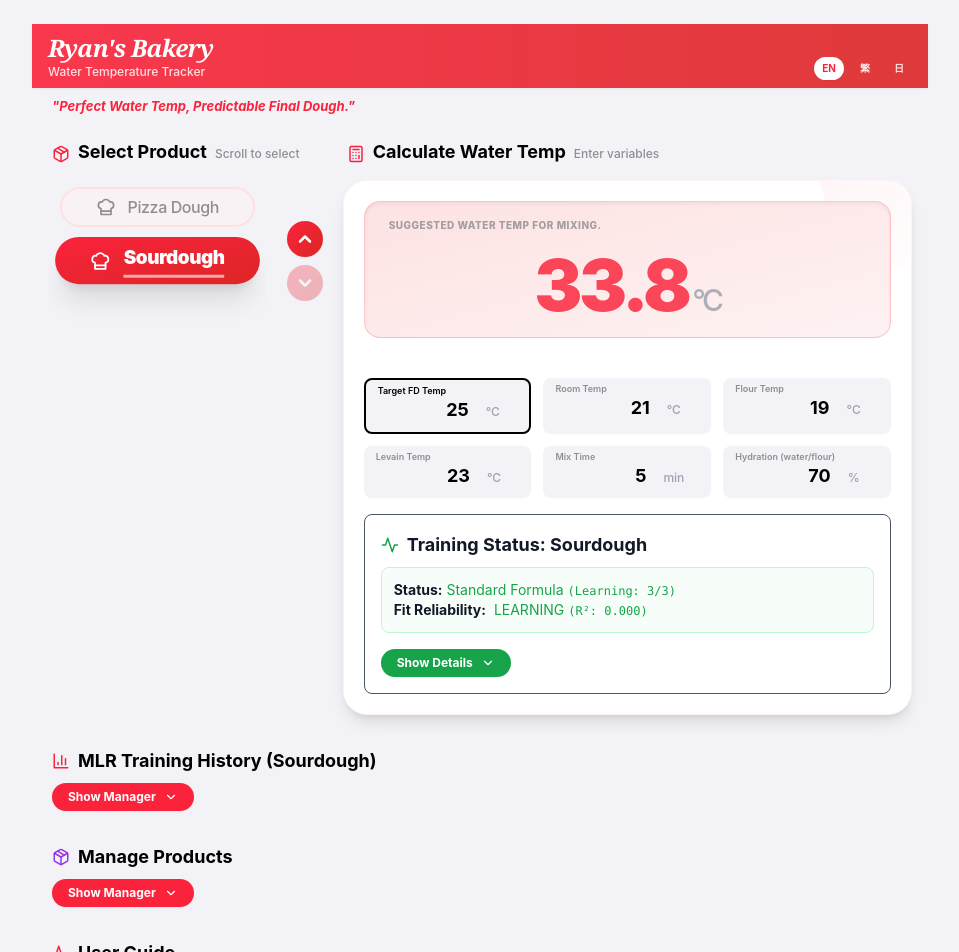
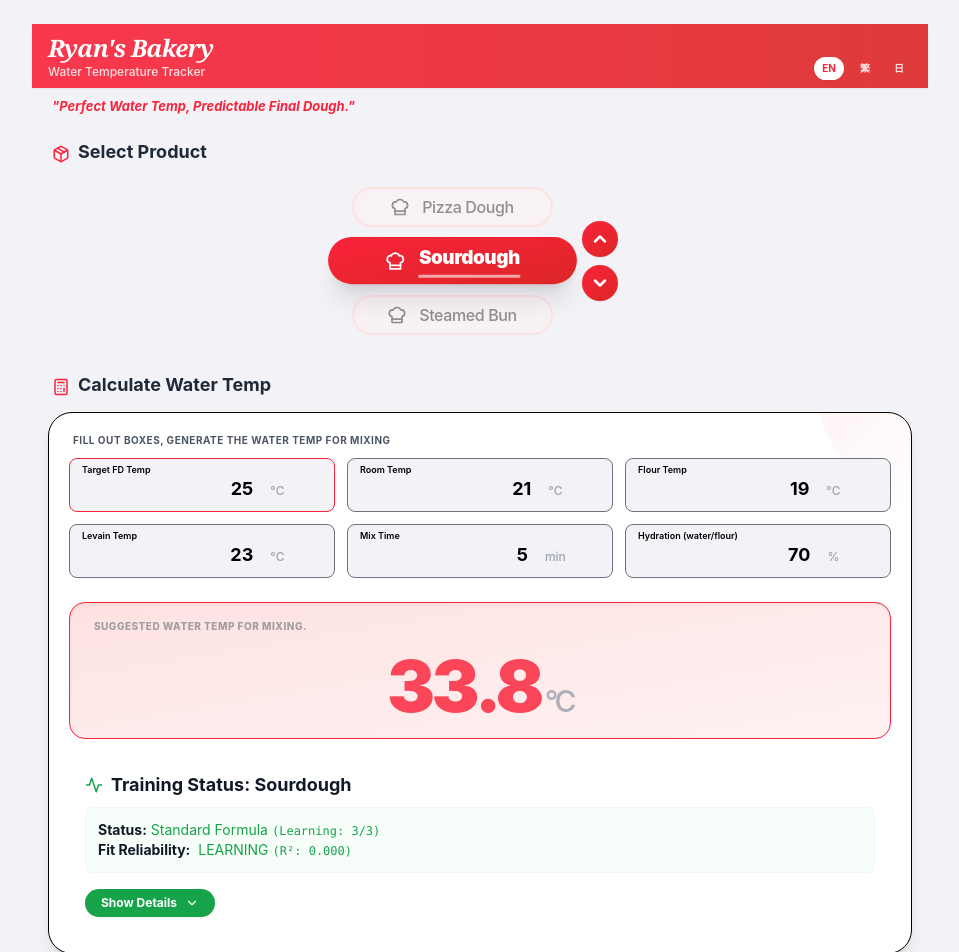
Before and after one commit to ghryan0000/dough-temp-tracker, a React (Vite) app: page / in a window 1280 px wide. Shown: the top 952 px of the page, without its empty margins (160-1119 px from the left). Built offline with nearby package versions, Linux system fonts and the light colour scheme.

Commit message:
feat: update UI styling, add default product migration, and prep for deployment

```diff
--- a/dough-temp-tracker.tsx
+++ b/dough-temp-tracker.tsx
@@ -59,6 +59,7 @@ const TRANSLATIONS = {
     scrollToSelect: "Scroll to select",
     calculatorTitle: "Calculate Water Temp",
     enterData: "Enter variables",
+    calcInstruction: "Fill Out Boxes, Generate the Water Temp for Mixing",
     targetWaterTemp: "Suggested Water Temp for Mixing.",
     calculateButton: "Calculate Water Temp",
     historyTitle: "MLR Training History",
@@ -102,6 +103,12 @@ const TRANSLATIONS = {
     step4Content: "Download your baking history as a CSV file.",
     step5Title: "Manage Products",
     step5Content: "Add, rename, reorder, or delete products below.",
+    // Field Labels
+    trainingStatus: "Training Status",
+    statusLabel: "Status",
+    reliabilityLabel: "Fit Reliability",
+    standardFormula: "Standard Formula",
+    mlrTrained: "MLR Trained!",
     // MLR Logic
     mlrLogicTitle: "MLR Logic",
     mlrStep1Title: "Data Collection & 'Waiting' State",
@@ -112,6 +119,12 @@ const TRANSLATIONS = {
     mlrStep3Content: "With 3+ sessions, 'MLR Trained!' activates. Multiple Linear Regression is used to analyze how variables like Mix Time or Hydration subtly impact heat.",
     mlrStep4Title: "Fit Reliability Score",
     mlrStep4Content: "Check your R² score: EXCELLENT (≥0.9), GOOD (≥0.7), or LEARNING (<0.7). This tells you how accurately the model matches your specific kitchen's environment.",
+    showHistory: "Show History",
+    hideHistory: "Hide History",
+    showProduct: "Show Product",
+    hideProduct: "Hide Product",
+    showDetails: "Show Details",
+    hideDetails: "Hide Details",
   },
   zh: {
     appTitle: "Ryan's Bakery",
@@ -122,6 +135,7 @@ const TRANSLATIONS = {
     scrollToSelect: "滾動選擇",
     calculatorTitle: "計算水溫",
     enterData: "輸入變數",
+    calcInstruction: "填寫各欄位以生成理想水溫",
     targetWaterTemp: "目標水溫",
     calculateButton: "計算水溫",
     historyTitle: "MLR 訓練歷史",
@@ -164,6 +178,12 @@ const TRANSLATIONS = {
     step4Content: "將您的烘焙歷史下載為 CSV 文件。",
     step5Title: "管理產品",
     step5Content: "在下方添加、重命名、排序或刪除產品。",
+    // Field Labels
+    trainingStatus: "訓練狀態",
+    statusLabel: "狀態",
+    reliabilityLabel: "擬合可靠度",
+    standardFormula: "標準公式",
+    mlrTrained: "MLR 訓練完畢!",
     // MLR Logic
     mlrLogicTitle: "MLR 邏輯",
     mlrStep1Title: "數據收集與「等待」狀態",
@@ -174,6 +194,12 @@ const TRANSLATIONS = {
     mlrStep3Content: "累積 3 場後，狀態變為「MLR Trained!」。多元線性回歸模型啟動，分析攪拌時間或含水量如何微妙地影響麵團升溫。",
     mlrStep4Title: "擬合可靠度評價",
     mlrStep4Content: "檢查您的 R² 分數得分：EXCELLENT (≥0.9)、GOOD (≥0.7) 或 LEARNING (<0.7)。這反映了模型對您廚房環境預測的精準程度。",
+    showHistory: "顯示歷史",
+    hideHistory: "隱藏歷史",
+    showProduct: "顯示產品",
+    hideProduct: "隱藏產品",
+    showDetails: "顯示詳情",
+    hideDetails: "隱藏詳情",
   },
   ja: {
     appTitle: "ライアンのベーカリー",
@@ -184,6 +210,7 @@ const TRANSLATIONS = {
     scrollToSelect: "スクロールして選択",
     calculatorTitle: "水温を計算",
     enterData: "変数を入力",
+    calcInstruction: "各項目を入力して理想的な水温を算出",
     targetWaterTemp: "目標水温",
     calculateButton: "水温を計算",
     historyTitle: "MLR 学習履歴",
@@ -226,6 +253,12 @@ const TRANSLATIONS = {
     step4Content: "履歴をCSVファイルとしてダウンロードできます。",
     step5Title: "製品を管理",
     step5Content: "製品の追加、名前変更、並べ替え、削除が可能です。",
+    // Field Labels
+    trainingStatus: "トレーニングステータス",
+    statusLabel: "ステータス",
+    reliabilityLabel: "適合信頼度",
+    standardFormula: "標準式",
+    mlrTrained: "MLR 学習完了!",
     // MLR Logic
     mlrLogicTitle: "MLR ロジック",
     mlrStep1Title: "データ収集と待機状態",
@@ -236,6 +269,12 @@ const TRANSLATIONS = {
     mlrStep3Content: "3回以上の記録で「MLR Trained!」が起動します。ミキシング時間や加水率などの変数が温度に与える隠れたパターンを重回帰分析で導き出します。",
     mlrStep4Title: "適合信頼度スコア",
     mlrStep4Content: "R²スコアを確認してください：EXCELLENT (≥0.9), GOOD (≥0.7), または LEARNING (<0.7)。モデルがあなたのキッチン環境をどれだけ正確に捉えているかを示します。",
+    showHistory: "履歴を表示",
+    hideHistory: "履歴を隠す",
+    showProduct: "製品を表示",
+    hideProduct: "製品を隠す",
+    showDetails: "詳細を表示",
+    hideDetails: "詳細を隠す",
   }
 };
 
@@ -306,35 +345,56 @@ export default function DoughTempTracker() {
   const t = TRANSLATIONS[language];
 
   // Data migration and initialization
-  const [products, setProducts] = useState<Product[]>(() => {
-    // Check for new format first
-    const newFormat = localStorage.getItem('products-v2');
-    if (newFormat) {
-      return JSON.parse(newFormat);
-    }
-
-    // Migrate from old format
-    const oldFormat = localStorage.getItem('productNames');
-    if (oldFormat) {
-      const productNames = JSON.parse(oldFormat) as string[];
-      const migratedProducts = productNames.map((name, index) => ({
-        id: index + 1,
-        name: name,
-        color: PRODUCT_COLORS[index % PRODUCT_COLORS.length]
-      }));
-      localStorage.setItem('products-v2', JSON.stringify(migratedProducts));
-      return migratedProducts;
-    }
-
-    // Default products
-    return [
+  const DEFAULT_PRODUCTS: Product[] = [
     { id: 1, name: 'Sourdough', color: 'bg-amber-500' },
     { id: 2, name: 'Baguette', color: 'bg-orange-500' },
     { id: 3, name: 'Croissant', color: 'bg-red-500' },
     { id: 4, name: 'Pizza Dough', color: 'bg-pink-500' },
     { id: 5, name: 'Challah', color: 'bg-purple-500' },
-      { id: 6, name: 'Focaccia', color: 'bg-indigo-500' }
+    { id: 6, name: 'Focaccia', color: 'bg-indigo-500' },
+    { id: 7, name: 'Toast', color: 'bg-blue-500' },
+    { id: 8, name: 'Steamed Bun', color: 'bg-cyan-500' },
+    { id: 9, name: 'Bagel', color: 'bg-teal-500' }
   ];
+
+  // Data migration and initialization
+  const [products, setProducts] = useState<Product[]>(() => {
+    // Check for new format first
+    const newFormat = localStorage.getItem('products-v2');
+    let currentProducts: Product[] = [];
+
+    if (newFormat) {
+      currentProducts = JSON.parse(newFormat);
+    } else {
+      // Migrate from old format
+      const oldFormat = localStorage.getItem('productNames');
+      if (oldFormat) {
+        const productNames = JSON.parse(oldFormat) as string[];
+        currentProducts = productNames.map((name, index) => ({
+          id: index + 1,
+          name: name,
+          color: PRODUCT_COLORS[index % PRODUCT_COLORS.length]
+        }));
+      } else {
+        return DEFAULT_PRODUCTS;
+      }
+    }
+
+    // Migration/Merge logic: ensure all default products exist by name
+    const existingNames = new Set(currentProducts.map(p => p.name));
+    const missingDefaults = DEFAULT_PRODUCTS.filter(p => !existingNames.has(p.name));
+
+    if (missingDefaults.length > 0) {
+      const maxId = Math.max(0, ...currentProducts.map(p => p.id));
+      const mergedProducts = [
+        ...currentProducts,
+        ...missingDefaults.map((p, i) => ({ ...p, id: maxId + i + 1 }))
+      ];
+      localStorage.setItem('products-v2', JSON.stringify(mergedProducts));
+      return mergedProducts;
+    }
+
+    return currentProducts;
   });
 
   useEffect(() => {
@@ -492,6 +552,7 @@ export default function DoughTempTracker() {
   const [showSessionManager, setShowSessionManager] = useState(false);
   const [showMLRGuide, setShowMLRGuide] = useState(false);
   const [showHowToUse, setShowHowToUse] = useState(false);
+  const [showUserGuide, setShowUserGuide] = useState(false);
   const [debugInfo, setDebugInfo] = useState('');
 
   const regressionModel = useMemo(() => {
@@ -751,17 +812,14 @@ export default function DoughTempTracker() {
           {t.appDescription}
         </p>
 
-        {/* Main Content Grid: Product Selector (Jukebox) | Calculator */}
-        <div className="grid grid-cols-1 md:grid-cols-12 gap-5 mb-8 items-start">
-
-          {/* Left Column: Product Selector (Card Grid) */}
-          <div className="md:col-span-4 flex flex-col w-full">
+        {/* Main Content: Product Selector (Jukebox) & Calculator (Stacked) */}
+        <div className="flex flex-col gap-8 mb-8">
+
+          {/* Product Selector Section */}
+          <div className="flex flex-col w-full">
             <div className="flex items-start gap-2 mb-4 px-1">
               <Package size={18} className="text-apple-red mt-1" />
-              <div className="flex flex-row items-baseline gap-2">
-                <h2 className="text-lg font-bold text-black leading-tight">{t.selectProduct}</h2>
-                <p className="text-xs text-apple-gray font-medium">{t.scrollToSelect}</p>
-              </div>
+              <h2 className="text-lg font-bold text-gray-800 leading-tight">{t.selectProduct}</h2>
             </div>
             <ProductWheelSelector
               products={memoizedSortedProducts}
@@ -770,26 +828,19 @@ export default function DoughTempTracker() {
             />
           </div>
 
-          {/* Right Column: Calculator */}
-          <div className="md:col-span-8 flex flex-col">
+          {/* Calculator Section */}
+          <div className="flex flex-col w-full">
             <div className="flex items-start gap-2 mb-4 px-1">
               <Calculator size={18} className="text-apple-red mt-1" />
-              <div className="flex flex-row items-baseline gap-2">
-                <h2 className="text-lg font-bold text-black leading-tight">{t.calculatorTitle}</h2>
-                <p className="text-xs text-apple-gray font-medium">{t.enterData}</p>
-              </div>
-            </div>
-
-            <div className="bg-white rounded-3xl shadow-lg border border-red-50 p-2.5 md:p-5 relative overflow-hidden w-full">
+              <h2 className="text-lg font-bold text-gray-800 leading-tight">{t.calculatorTitle}</h2>
+            </div>
+
+            <div className="bg-white rounded-3xl shadow-lg border border-black p-2.5 md:p-5 relative overflow-hidden w-full">
               <div className="absolute top-0 right-0 w-32 h-32 bg-gradient-to-br from-apple-red/5 to-transparent rounded-bl-full -mr-8 -mt-8 pointer-events-none" />
 
-              {/* Target Display */}
-              <div className={`py-2 px-3 md:py-4 md:px-6 rounded-2xl mb-6 md:mb-10 border transition-all duration-500 relative overflow-hidden ${regressionModel ? 'bg-gradient-to-br from-red-100 to-red-50 border-apple-red/20 shadow-inner' : 'bg-gray-100 border-transparent'}`}>
-                <div className="text-[10px] font-extrabold text-apple-gray uppercase tracking-wider text-left mb-4 animate-pulse">{t.targetWaterTemp}</div>
-                <div className={`text-4xl md:text-7xl font-black tracking-tighter leading-none text-center animate-pulse ${currentPredictedWater ? 'text-apple-red' : 'text-gray-300'}`}>
-                  {currentPredictedWater !== null ? currentPredictedWater.toFixed(1) : '--'}
-                  <span className="text-xl md:text-3xl ml-1 font-medium text-gray-400">°C</span>
-                </div>
+              {/* Instruction */}
+              <div className="text-[10px] font-bold text-gray-600 uppercase tracking-wider mb-2.5 px-1">
+                {t.calcInstruction}
               </div>
 
               {/* Input Grid */}
@@ -813,6 +864,15 @@ export default function DoughTempTracker() {
                 ))}
               </div>
 
+              {/* Target Display - Moved Below Inputs */}
+              <div className={`py-4 px-6 rounded-2xl mt-6 border border-apple-red transition-all duration-500 relative overflow-hidden ${regressionModel ? 'bg-gradient-to-br from-red-100 to-red-50 shadow-inner' : 'bg-gray-100'}`}>
+                <div className="text-[10px] font-extrabold text-apple-gray uppercase tracking-wider text-left mb-4 animate-pulse">{t.targetWaterTemp}</div>
+                <div className={`text-4xl md:text-7xl font-black tracking-tighter leading-none text-center animate-pulse ${currentPredictedWater ? 'text-apple-red' : 'text-gray-300'}`}>
+                  {currentPredictedWater !== null ? currentPredictedWater.toFixed(1) : '--'}
+                  <span className="text-xl md:text-3xl ml-1 font-medium text-gray-400">°C</span>
+                </div>
+              </div>
+
               {/* Result Display */}
               {/* This section was replaced by the new Target Display and Input Grid above */}
               {/*
@@ -833,23 +893,23 @@ export default function DoughTempTracker() {
             */}
 
               {/* MLR Training Result - Claude AI Style Integration */}
-              <div className="bg-white rounded-lg border border-gray-600 p-4 mt-4">
+              <div className="bg-white rounded-lg p-4 mt-4">
                 <h3 className="text-lg font-bold text-gray-900 mb-2 flex items-center gap-2">
                   <Activity size={18} className="text-green-600" />
-                  Training Status: {currentProduct?.name}
+                  {t.trainingStatus}: {currentProduct?.name}
                 </h3>
 
-                <div className={`mb-4 p-3 rounded-lg border ${regressionModel?.ready ? 'bg-green-50/50 border-green-200' : 'bg-gray-50 border-gray-200'}`}>
+                <div className={`mb-4 p-3 rounded-lg border ${regressionModel?.ready ? 'bg-green-50/50 border-gray-100' : 'bg-gray-50 border-gray-100'}`}>
                   <div className="text-sm">
-                    <strong className="text-gray-900">Status:</strong> <span className={regressionModel?.isSynthetic ? 'text-green-600' : 'text-gray-700'}>
-                      {regressionModel?.isSynthetic ? 'Standard Formula' : 'MLR Trained!'}
+                    <strong className="text-gray-900">{t.statusLabel}:</strong> <span className={regressionModel?.isSynthetic ? 'text-green-600' : 'text-gray-700'}>
+                      {regressionModel?.isSynthetic ? t.standardFormula : t.mlrTrained}
                       <span className="text-green-600 font-mono text-xs ml-1">
                         {regressionModel?.isSynthetic
                           ? `(Learning: ${regressionModel.nSamples}/3)`
                           : `(R²=${regressionModel.rSquared.toFixed(3)})`}
                       </span>
                     </span><br />
-                    <strong className="text-gray-900">Fit Reliability:</strong> <span className={`uppercase ml-1 ${!regressionModel?.ready || regressionModel.rSquared < 0.7 ? 'text-green-600' : regressionModel.rSquared >= 0.9 ? 'text-green-600' : 'text-amber-500'}`}>
+                    <strong className="text-gray-900">{t.reliabilityLabel}:</strong> <span className={`uppercase ml-1 ${!regressionModel?.ready || regressionModel.rSquared < 0.7 ? 'text-green-600' : regressionModel.rSquared >= 0.9 ? 'text-green-600' : 'text-amber-500'}`}>
                       {!regressionModel?.ready ? 'Learning' : regressionModel.rSquared >= 0.9 ? 'Excellent' : regressionModel.rSquared >= 0.7 ? 'Good' : 'Learning'}
                     </span>
                     <span className="text-green-600 font-mono text-xs ml-1">(R²: {(regressionModel.rSquared || 0).toFixed(3)})</span>
@@ -914,20 +974,20 @@ export default function DoughTempTracker() {
         {/* History List */}
         <div className="px-1">
           <div className="mb-3 flex flex-col items-start gap-2">
-            <h2 className="text-lg font-bold text-black flex items-center gap-2">
+            <h2 className="text-lg font-bold text-gray-800 flex items-center gap-2">
               <BarChart3 size={18} className="text-apple-red" /> MLR Training History ({currentProduct?.name})
             </h2>
             <button
               onClick={() => setShowSessionManager(!showSessionManager)}
-              className={`${showSessionManager ? 'bg-green-600 hover:bg-green-700' : 'bg-apple-red hover:bg-red-600'} text-white px-4 py-1.5 rounded-full text-xs font-bold transition-colors flex items-center gap-1 shadow-sm`}
-            >
-              {showSessionManager ? 'Hide Manager' : 'Show Manager'}
+              className={`${showSessionManager ? 'bg-gray-200 text-gray-800 hover:bg-gray-300' : 'bg-apple-red text-white hover:bg-red-600'} px-4 py-1.5 rounded-full text-xs font-bold transition-colors flex items-center gap-1 shadow-sm`}
+            >
+              {showSessionManager ? t.hideHistory : t.showHistory}
               <ChevronDown className={`ml-1 transform transition-transform ${showSessionManager ? 'rotate-180' : ''}`} size={14} />
             </button>
           </div>
 
           {showSessionManager && (
-            <div className="bg-white rounded-2xl shadow-sm p-5">
+            <div className="bg-white rounded-2xl shadow-sm border border-black p-5">
               {/* Add Session Header */}
               <div className="mb-4 mt-4">
                 <div className="flex justify-between items-baseline mb-1">
@@ -1043,20 +1103,20 @@ export default function DoughTempTracker() {
         {/* Product Manager Section */}
         <div className="mt-8 px-1">
           <div className="mb-3 flex flex-col items-start gap-2">
-            <h2 className="text-lg font-bold text-black flex items-center gap-2">
+            <h2 className="text-lg font-bold text-gray-800 flex items-center gap-2">
               <Package size={18} className="text-purple-600" /> Manage Products
             </h2>
             <button
               onClick={() => setShowProductManager(!showProductManager)}
-              className="bg-apple-red hover:bg-red-600 text-white px-4 py-1.5 rounded-full text-xs font-bold transition-colors flex items-center gap-1 shadow-sm"
-            >
-              {showProductManager ? 'Hide Manager' : 'Show Manager'}
+              className={`${showProductManager ? 'bg-gray-200 text-gray-800 hover:bg-gray-300' : 'bg-apple-red text-white hover:bg-red-600'} px-4 py-1.5 rounded-full text-xs font-bold transition-colors flex items-center gap-1 shadow-sm`}
+            >
+              {showProductManager ? t.hideProduct : t.showProduct}
               <ChevronDown className={`ml-1 transform transition-transform ${showProductManager ? 'rotate-180' : ''}`} size={14} />
             </button>
           </div>
 
           {showProductManager && (
-            <div className="bg-white rounded-2xl shadow-sm p-5">
+            <div className="bg-white rounded-2xl shadow-sm border border-black p-5">
               {/* Add Product */}
               <div className="mb-4 mt-4">
                 <label className="text-xs font-semibold text-gray-600 uppercase tracking-wider mb-1 block">Add New Product</label>
@@ -1181,11 +1241,21 @@ export default function DoughTempTracker() {
 
         {/* App Information Footer */}
         <div className="mt-8 px-1">
-          <h2 className="text-lg font-bold text-black flex items-center gap-2 mb-3">
+          <div className="mb-3 flex flex-col items-start gap-2">
+            <h2 className="text-lg font-bold text-gray-800 flex items-center gap-2">
               <Activity size={18} className="text-apple-red" /> {t.aboutTitle}
             </h2>
-
-          <div className="bg-gradient-to-br from-gray-50 to-white border border-gray-200 rounded-2xl p-6 shadow-sm">
+            <button
+              onClick={() => setShowUserGuide(!showUserGuide)}
+              className={`${showUserGuide ? 'bg-gray-200 text-gray-800 hover:bg-gray-300' : 'bg-apple-red text-white hover:bg-red-600'} px-4 py-1.5 rounded-full text-xs font-bold transition-colors flex items-center gap-1 shadow-sm`}
+            >
+              {showUserGuide ? t.hideDetails : t.showDetails}
+              <ChevronDown className={`ml-1 transform transition-transform ${showUserGuide ? 'rotate-180' : ''}`} size={14} />
+            </button>
+          </div>
+
+          {showUserGuide && (
+            <div className="bg-gradient-to-br from-gray-50 to-white border border-black rounded-2xl p-6 shadow-sm animate-fadeIn">
               <p className="text-sm text-gray-600 leading-relaxed mb-6">
                 {t.aboutContent.split(/(\*\*.*?\*\*)/g).map((part, i) =>
                   part.startsWith('**') && part.endsWith('**')
@@ -1197,7 +1267,7 @@ export default function DoughTempTracker() {
               <div>
                 <button
                   onClick={() => setShowHowToUse(!showHowToUse)}
-                className="bg-apple-red hover:bg-red-600 text-white px-4 py-1.5 rounded-full text-xs font-bold transition-colors flex items-center gap-1 shadow-sm mb-3"
+                  className="bg-gray-500 hover:bg-gray-600 text-white px-4 py-1.5 rounded-full text-xs font-bold transition-colors flex items-center gap-1 shadow-sm mb-3"
                 >
                   {t.howToUseTitle}
                   <ChevronDown className={`ml-1 transform transition-transform ${showHowToUse ? 'rotate-180' : ''}`} size={14} />
@@ -1227,7 +1297,7 @@ export default function DoughTempTracker() {
               <div className="mt-6 border-t border-gray-100 pt-5">
                 <button
                   onClick={() => setShowMLRGuide(!showMLRGuide)}
-                className="bg-apple-red hover:bg-red-600 text-white px-4 py-1.5 rounded-full text-xs font-bold transition-colors flex items-center gap-1 shadow-sm mb-3"
+                  className="bg-gray-500 hover:bg-gray-600 text-white px-4 py-1.5 rounded-full text-xs font-bold transition-colors flex items-center gap-1 shadow-sm mb-3"
                 >
                   {t.mlrLogicTitle}
                   <ChevronDown className={`ml-1 transform transition-transform ${showMLRGuide ? 'rotate-180' : ''}`} size={14} />
@@ -1257,6 +1327,7 @@ export default function DoughTempTracker() {
                 )}
               </div>
             </div>
+          )}
         </div>
 
       </div >
@@ -1551,8 +1622,8 @@ interface CalculatorInputProps {
 
 function CalculatorInput({ label, unit, value, onChange, highlight }: CalculatorInputProps) {
   return (
-    <div className={`bg-apple-bg rounded-lg px-2 py-1 relative group focus-within:ring-1 focus-within:ring-apple-red/50 transition-all ${highlight ? 'border-2 border-black' : ''}`}>
-      <label className={`text-[9px] font-semibold absolute top-1 left-3 ${highlight ? 'text-black font-extrabold' : 'text-apple-gray'}`}>{label}</label>
+    <div className={`bg-apple-bg rounded-lg px-2 py-1 relative group focus-within:ring-1 focus-within:ring-apple-red/50 transition-all border ${highlight ? 'border-apple-red' : 'border-gray-500'}`}>
+      <label className={`text-[9px] font-semibold absolute top-1 left-3 text-black ${highlight ? 'font-extrabold' : ''}`}>{label}</label>
       <div className="flex items-baseline justify-center mt-3 mb-1 w-full gap-0.5">
         <input
           type="number"
--- a/package.json
+++ b/package.json
@@ -2,6 +2,7 @@
   "name": "dough-temp-tracker",
   "version": "1.0.0",
   "description": "Dough Temperature Tracking & Prediction App",
+  "homepage": "https://ghryan0000.github.io/dough-temp-tracker",
   "main": "index.js",
   "scripts": {
     "dev": "vite",
```
Lines whose indentation alone changed are shown as unchanged.
